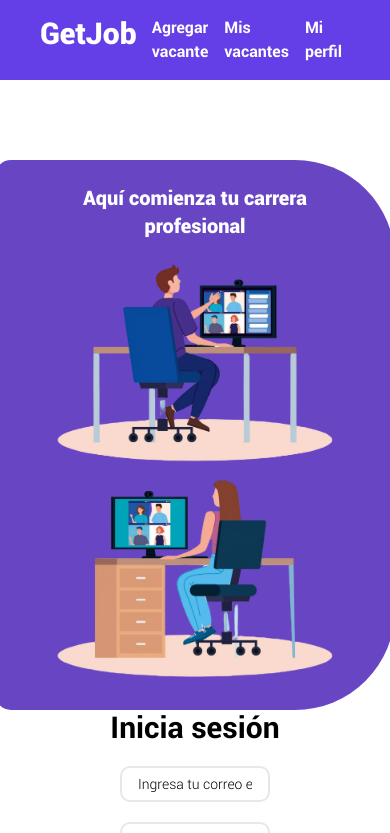
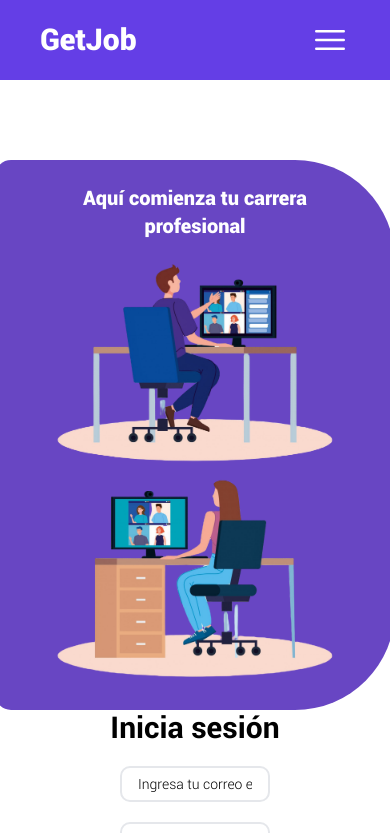
Before and after one commit to GustavoLopez01/get-job-front, a React (Vite) app: page / in a window 390 px wide. Shown: the top 833 px of the page. Built offline with nearby package versions, Linux system fonts and the light colour scheme.

Commit message:
feat: add menu to mobile screen

```diff
--- a/src/components/Navbar.tsx
+++ b/src/components/Navbar.tsx
@@ -1,19 +1,43 @@
 
+import { useState } from "react"
 import { NavLink } from "react-router"
+import { Bars3Icon } from "@heroicons/react/24/outline"
+import { Menu, MenuButton, MenuItem, MenuItems } from '@headlessui/react'
+import {
+  PlusCircleIcon,
+  ListBulletIcon,
+  UserCircleIcon,
+} from '@heroicons/react/24/outline'
 import { ROUTES_RECRUITER } from "../constants"
 
+const getIcon = (icon: string) => {
+  switch (icon) {
+    case "add-vacancy":
+      return (<PlusCircleIcon className="size-4" />)
+    case "my-vacancies":
+      return (<ListBulletIcon className="size-4" />)
+    default:
+      return (<UserCircleIcon className="size-4" />)
+  }
+}
+
 export const Navbar = () => {
-
+  const [showMenu, setShowMenu] = useState(false)
   return (
     <nav className="w-full h-20 bg-violet-primary text-white flex items-center">
-        <div className="grid grid-cols-2 w-full">
+      <div className="grid grid-cols-2 w-full relative">
         <NavLink
           to="/dashboard"
-            className="font-RobotoBlack text-3xl pl-10"
+          className="font-RobotoBlack flex items-center text-3xl pl-10"
         >
           GetJob
         </NavLink>
-          <div className="flex justify-end items-center pr-10">
+
+        <div className="sm:visible md:hidden flex justify-end px-10">
+          <BurguerMenu setShowMenu={setShowMenu} showMenu={showMenu} />
+        </div>
+
+        <div className="hidden md:flex justify-end items-center pr-10">
           {
             ROUTES_RECRUITER.map((route, index) => (
               <NavLink
@@ -29,3 +53,43 @@ export const Navbar = () => {
     </nav>
   )
 }
+
+type BurguerMenuProps = {
+  setShowMenu: (showMenu: boolean) => void
+  showMenu: boolean
+}
+
+export default function BurguerMenu({
+  setShowMenu,
+  showMenu
+}: BurguerMenuProps) {
+  return (
+    <div className="top-24 w-52 text-right">
+      <Menu>
+        <MenuButton className="inline-flex items-center gap-2 rounded-md py-1.5 ">
+          <Bars3Icon
+            className="sm:visible md:hidden w-10 cursor-pointer"
+            onClick={() => setShowMenu(!showMenu)}
+          />
+        </MenuButton>
+
+        <MenuItems
+          transition
+          anchor="bottom end"
+          className="w-52 origin-top-right rounded-xl border border-white/5 bg-violet-primary/95 p-1 text-sm/6 text-white transition duration-100 ease-out [--anchor-gap:var(--spacing-1)] focus:outline-none data-[closed]:scale-95 data-[closed]:opacity-0"
+        >
+          {ROUTES_RECRUITER.map((route) => (
+            <MenuItem>
+              <NavLink
+                to={route.value}
+                className="group flex w-full items-center gap-2 rounded-lg py-1.5 px-3 data-[focus]:bg-white/10">
+                {getIcon(route.value)}
+                {route.label}
+              </NavLink>
+            </MenuItem>
+          ))}
+        </MenuItems>
+      </Menu>
+    </div>
+  )
+}
--- a/src/components/Vacancy/MyVacancies.tsx
+++ b/src/components/Vacancy/MyVacancies.tsx
@@ -89,7 +89,7 @@ export default function MyVacancies() {
                     Número total de registros {vacancies?.length}
                 </p>
                 <table className="min-w-full text-center">
-                    <thead className="h-12 font-RobotoBlack">
+                    <thead className="h-12 bg-indigo-500 text-white font-RobotoBlack">
                         <th>No</th>
                         <th>Nombre</th>
                         <th className="md:visible max-[500px]:hidden">Activo</th>
```
Lines whose indentation alone changed are shown as unchanged.
